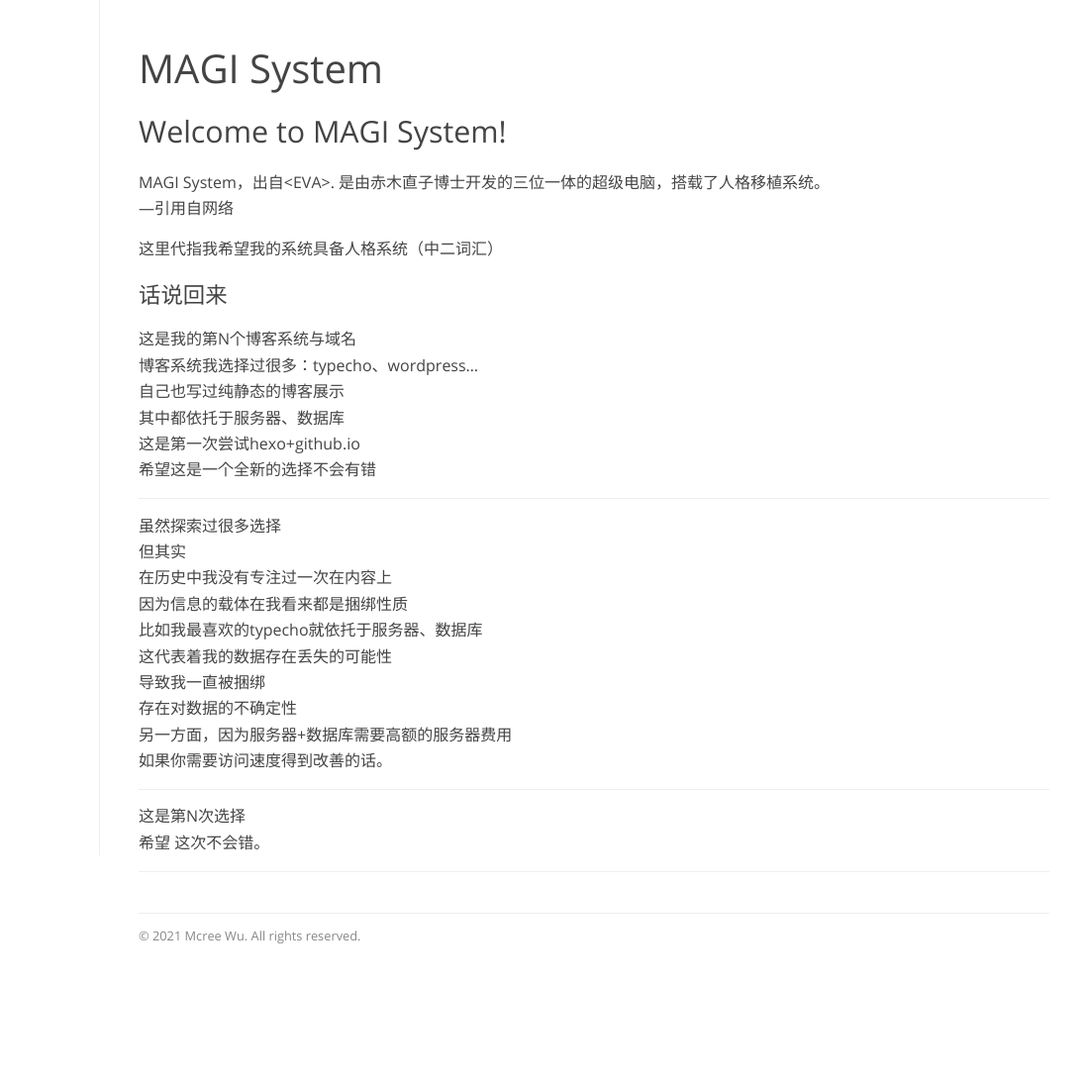
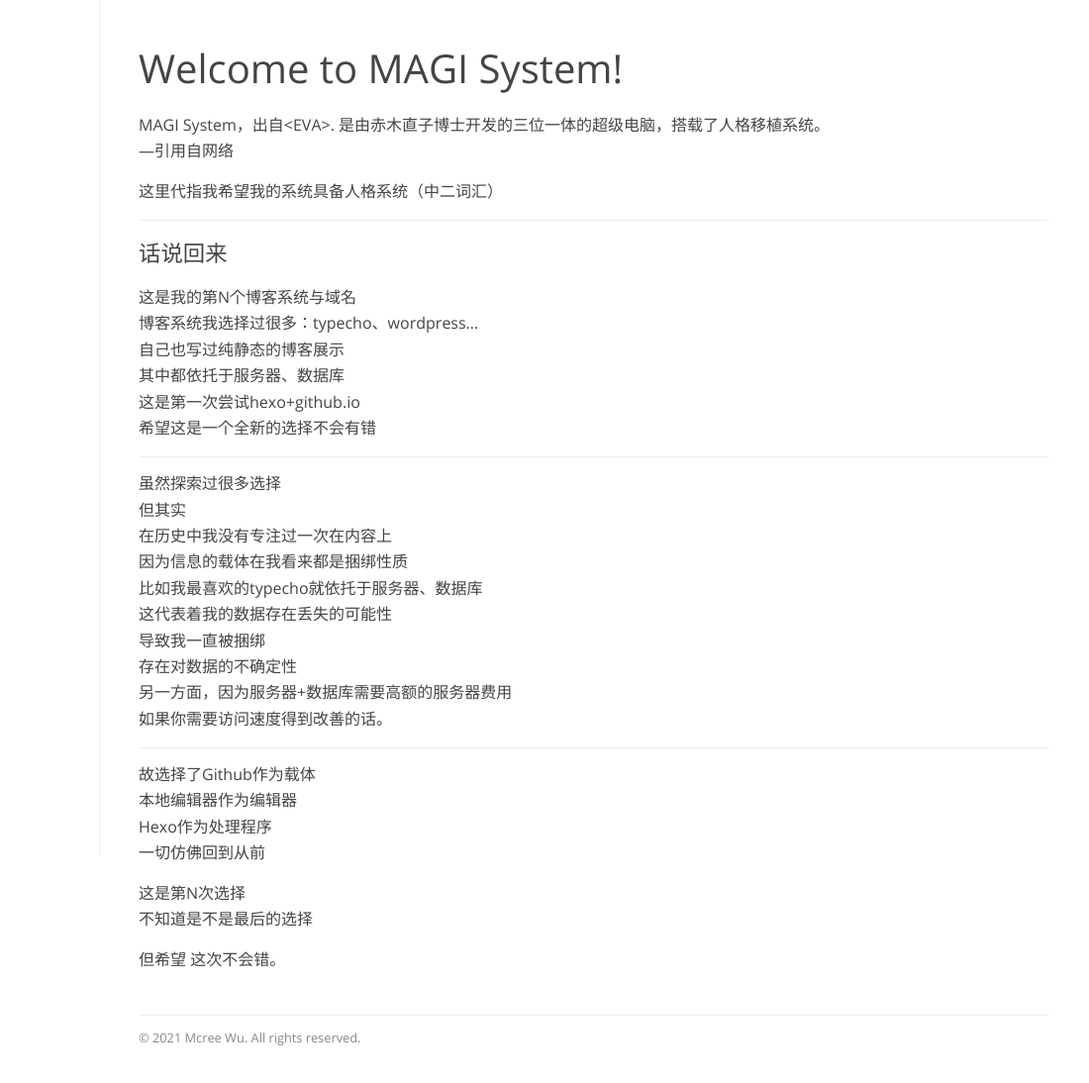
Before and after one commit to WMMMD/magisystem.github.io, a plain HTML site: page about/index.html in a window 1280 px wide. Shown: the full height of the page at 99% size, 180-1280 px from the left. Before the commit the page ends 1003 px from the top, so only its background shows below. Drawn offline with Linux system fonts and the light colour scheme; files whose address does not match are found by name.

Commit message:
Site updated: 2021-01-15 19:56:41

```diff
--- a/about/index.html
+++ b/about/index.html
@@ -8,7 +8,7 @@
         <link rel="shortcut icon" href="/icon.png"/>
         <link rel="canonical" href="http://guolinn.com/">
         <link rel="alternate" type="application/rss+xml" title="Mcree Wu" href="">
-        <title>MAGI System | MagiSystem</title>
+        <title>Welcome to MAGI System! | MagiSystem</title>
         <meta name="description" content="{{meta_description}}">
 
         <link href="//cdn.bootcss.com/font-awesome/4.6.3/css/font-awesome.min.css" rel="stylesheet">
@@ -40,16 +40,18 @@
 
 
 <article class="post page">
-  <h1 class="post-title">MAGI System</h1>
+  <h1 class="post-title">Welcome to MAGI System!</h1>
   <section class="post-content article-entry">
-    <h2 id="Welcome-to-MAGI-System"><a href="#Welcome-to-MAGI-System" class="headerlink" title="Welcome to MAGI System!"></a>Welcome to MAGI System!</h2><p>MAGI System，出自&lt;EVA&gt;. 是由赤木直子博士开发的三位一体的超级电脑，搭载了人格移植系统。<br>               —引用自网络</p>
+    <p>MAGI System，出自&lt;EVA&gt;. 是由赤木直子博士开发的三位一体的超级电脑，搭载了人格移植系统。<br>               —引用自网络</p>
 <p>这里代指我希望我的系统具备人格系统（中二词汇）</p>
+<hr>
 <h3 id="话说回来"><a href="#话说回来" class="headerlink" title="话说回来"></a>话说回来</h3><p>这是我的第N个博客系统与域名<br>博客系统我选择过很多：typecho、wordpress…<br>自己也写过纯静态的博客展示<br>其中都依托于服务器、数据库<br>这是第一次尝试hexo+github.io<br>希望这是一个全新的选择不会有错</p>
 <hr>
 <p>虽然探索过很多选择<br>但其实<br>在历史中我没有专注过一次在内容上<br>因为信息的载体在我看来都是捆绑性质<br>比如我最喜欢的typecho就依托于服务器、数据库<br>这代表着我的数据存在丢失的可能性<br>导致我一直被捆绑<br>存在对数据的不确定性<br>另一方面，因为服务器+数据库需要高额的服务器费用<br>如果你需要访问速度得到改善的话。</p>
 <hr>
-<p>这是第N次选择<br>希望 这次不会错。</p>
-<hr>
+<p>故选择了Github作为载体<br>本地编辑器作为编辑器<br>Hexo作为处理程序<br>一切仿佛回到从前</p>
+<p>这是第N次选择<br>不知道是不是最后的选择</p>
+<p>但希望 这次不会错。</p>
 
   </section>
 </article>
```
